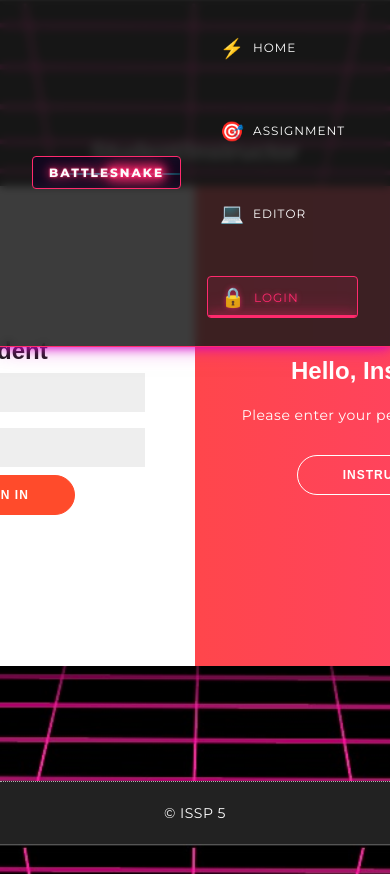
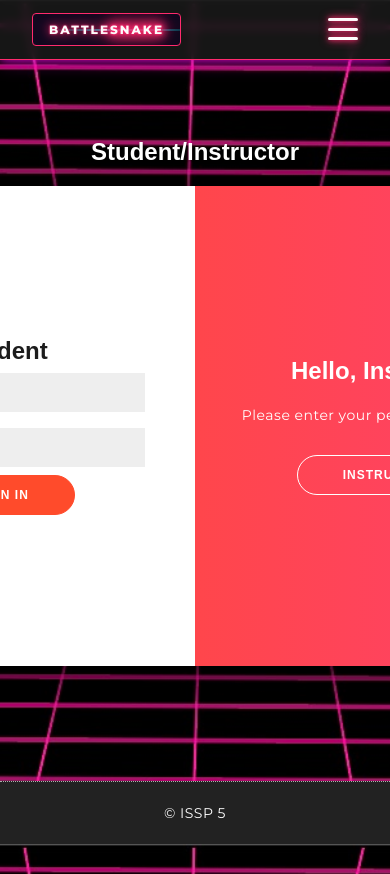
Before and after one commit to JBB0807/ISSP5-Front-End, a React (Vite) app: page /login in a window 390 px wide. Shown: the top 874 px of the page. Built offline with nearby package versions, Linux system fonts and the light colour scheme; no server answers; a web font is replaced by a local one.

Commit message:
fix navbar and hero on homepage

```diff
--- a/src/components/Hero.jsx
+++ b/src/components/Hero.jsx
@@ -1,5 +1,5 @@
 import React, { useEffect, useRef } from "react";
-import "../scss/components/Hero.scss";
+import "../scss/components/_hero.scss";
 
 function Hero() {
   const canvasRef = useRef(null);
@@ -125,6 +125,22 @@ function Hero() {
       <div className="hero-glitch-lines"></div>
 
       <div className="hero-content">
+        <div className="hero-text-container">
+          <h1 className="hero-title">
+            BATTLE<span className="hero-title-highlight">SNAKE</span>
+          </h1>
+          <p className="hero-subtitle">
+            Enter the digital arena and code your way to victory
+          </p>
+
+          <div className="hero-cta-container">
+            <button className="hero-cta">
+              <span className="hero-cta-text">START BATTLE</span>
+              <span className="hero-cta-glitch"></span>
+            </button>
+          </div>
+        </div>
+
         <div className="hero-logo-container">
           <img
             src="/images/battlesnake-neon-logo.GIF"
@@ -132,13 +148,6 @@ function Hero() {
             className="hero-logo"
           />
           <div className="hero-logo-glow"></div>
-        </div>
-
-        <div className="hero-cta-container">
-          <button className="hero-cta">
-            <span className="hero-cta-text">START BATTLE</span>
-            <span className="hero-cta-glitch"></span>
-          </button>
         </div>
       </div>
 
--- a/src/components/Navbar.jsx
+++ b/src/components/Navbar.jsx
@@ -1,12 +1,32 @@
-import React, { useState, useEffect } from "react";
+import React, { useState, useEffect, useRef } from "react";
 import "../scss/styles.scss";
 import "../scss/components/_navbar.scss";
-import { Link } from "react-router-dom";
+import { Link, useNavigate } from "react-router-dom";
 
 const Navbar = () => {
   const [glitchEffect, setGlitchEffect] = useState(false);
   const [activeLink, setActiveLink] = useState("/");
   const [user, setUser] = useState(null);
+  const [menuOpen, setMenuOpen] = useState(false);
+  const menuRef = useRef(null);
+  const navigate = useNavigate();
+
+  const handleLogout = () => {
+    // Implement client-side logout without calling the backend
+    // This clears the user state in the frontend
+    setUser(null);
+
+    // Clear any authentication cookies if they exist
+    document.cookie.split(";").forEach((cookie) => {
+      const [name] = cookie.trim().split("=");
+      document.cookie = `${name}=; expires=Thu, 01 Jan 1970 00:00:00 UTC; path=/;`;
+    });
+
+    // Redirect to home page
+    navigate("/");
+
+    console.log("Logged out successfully");
+  };
 
   useEffect(() => {
     // Set active link based on current path
@@ -17,6 +37,19 @@ const Navbar = () => {
       setGlitchEffect(true);
       setTimeout(() => setGlitchEffect(false), 200);
     }, 3000);
+
+    // Close menu when clicking outside
+    const handleClickOutside = (event) => {
+      if (
+        menuRef.current &&
+        !menuRef.current.contains(event.target) &&
+        menuOpen
+      ) {
+        setMenuOpen(false);
+      }
+    };
+
+    document.addEventListener("mousedown", handleClickOutside);
     async function fetchUser() {
       const res = await fetch("http://localhost:8080/auth/current_user", {
         credentials: "include", // very important
@@ -24,8 +57,9 @@ const Navbar = () => {
       if (res.ok) {
         console.log("User response:", res);
         const user = await res.json();
-        console.log("User:", user);
-        console.log("User display name:", user.displayName);
+        //checking user response
+        // console.log("User:", user);
+        // console.log("User display name:", user.displayName);
 
         setUser(user);
       } else {
@@ -34,16 +68,39 @@ const Navbar = () => {
     }
     fetchUser();
 
-    return () => clearInterval(glitchInterval);
+    return () => {
+      clearInterval(glitchInterval);
+      document.removeEventListener("mousedown", handleClickOutside);
+    };
   }, []);
 
+  const toggleMenu = () => {
+    setMenuOpen(!menuOpen);
+  };
+
   return (
-    <nav className={`navbar ${glitchEffect ? "navbar--glitch" : ""}`}>
+    <nav
+      className={`navbar ${glitchEffect ? "navbar--glitch" : ""} ${
+        menuOpen ? "navbar--menu-open" : ""
+      }`}
+    >
       <div className="navbar__logo">
         <div className="navbar__logo-scanner"></div>
         <span className="navbar__logo-text">
           BATTLE<span className="navbar__logo-text">SNAKE</span>
         </span>
+      </div>
+
+      <div className="navbar__hamburger" onClick={toggleMenu}>
+        <div
+          className={`navbar__hamburger-line ${menuOpen ? "active" : ""}`}
+        ></div>
+        <div
+          className={`navbar__hamburger-line ${menuOpen ? "active" : ""}`}
+        ></div>
+        <div
+          className={`navbar__hamburger-line ${menuOpen ? "active" : ""}`}
+        ></div>
       </div>
 
       {user && (
@@ -53,7 +110,10 @@ const Navbar = () => {
         </div>
       )}
 
-      <ul className="navbar__links">
+      <ul
+        className={`navbar__links ${menuOpen ? "navbar__links--open" : ""}`}
+        ref={menuRef}
+      >
         <li>
           <Link
             to="/"
@@ -105,6 +165,20 @@ const Navbar = () => {
           </Link>
         </li>
         <li>
+          {user ? (
+            <a
+              href="#"
+              onClick={(e) => {
+                e.preventDefault();
+                handleLogout();
+              }}
+              className={`navbar__link`}
+            >
+              <span className="navbar__link-icon">🔓</span>
+              <span className="navbar__link-text">LOGOUT</span>
+              <span className="navbar__link-hover"></span>
+            </a>
+          ) : (
             <Link
               to="/login"
               className={`navbar__link ${
@@ -115,6 +189,7 @@ const Navbar = () => {
               <span className="navbar__link-text">LOGIN</span>
               <span className="navbar__link-hover"></span>
             </Link>
+          )}
         </li>
       </ul>
     </nav>
@@ -123,3 +198,20 @@ const Navbar = () => {
 
 export default Navbar;
 //{user ? user.displayName : "NOTEBOOK"}
+
+//server side logout (was not working properly, so implemented client side logout)
+// const handleLogout = async () => {
+//   try {
+//     const res = await fetch("http://localhost:8080/auth/logout", {
+//       method: "GET",
+//       credentials: "include",
+//     });
+
+//     if (res.ok) {
+//       setUser(null);
+// } else {
+//   console.error("Logout failed");
+// }
+// } catch (error) {
+// console.error("Error during logout:", error);
+// }
--- a/src/scss/components/_navbar.scss
+++ b/src/scss/components/_navbar.scss
@@ -5,6 +5,9 @@ $neon-purple: #d300c5;
 $neon-yellow: #f7f500;
 $dark-bg: #0d0221;
 $cyber-black: #1a1a1a;
+
+// Breakpoints
+$mobile-breakpoint: 768px;
 
 @keyframes scanline {
   0% {
@@ -105,6 +108,29 @@ $cyber-black: #1a1a1a;
   }
 }
 
+@keyframes hamburger-pulse {
+  0% {
+    box-shadow: 0 0 5px $neon-pink, 0 0 10px $neon-pink;
+  }
+  50% {
+    box-shadow: 0 0 8px $neon-pink, 0 0 15px $neon-pink, 0 0 20px $neon-pink;
+  }
+  100% {
+    box-shadow: 0 0 5px $neon-pink, 0 0 10px $neon-pink;
+  }
+}
+
+@keyframes menu-reveal {
+  0% {
+    opacity: 0;
+    transform: translateY(-20px);
+  }
+  100% {
+    opacity: 1;
+    transform: translateY(0);
+  }
+}
+
 @keyframes neon-flicker {
   0%,
   19.999%,
@@ -156,6 +182,7 @@ $cyber-black: #1a1a1a;
   width: 100%;
   border-bottom: 1px solid $neon-pink;
   backdrop-filter: blur(5px);
+  transition: all 0.3s ease;
 
   // Glitch effect for the navbar
   &--glitch {
@@ -194,6 +221,53 @@ $cyber-black: #1a1a1a;
     }
   }
 
+  &__hamburger {
+    display: none;
+    flex-direction: column;
+    justify-content: space-between;
+    width: 30px;
+    height: 22px;
+    cursor: pointer;
+    z-index: 1001;
+    position: relative;
+
+    @media (max-width: $mobile-breakpoint) {
+      display: flex;
+    }
+
+    &-line {
+      width: 100%;
+      height: 3px;
+      background-color: white;
+      border-radius: 2px;
+      position: relative;
+      transition: all 0.3s ease;
+      box-shadow: 0 0 5px $neon-pink, 0 0 10px $neon-pink;
+
+      &.active {
+        &:nth-child(1) {
+          transform: translateY(9.5px) rotate(45deg);
+        }
+
+        &:nth-child(2) {
+          opacity: 0;
+          transform: translateX(-20px);
+        }
+
+        &:nth-child(3) {
+          transform: translateY(-9.5px) rotate(-45deg);
+        }
+      }
+    }
+
+    &:hover {
+      .navbar__hamburger-line {
+        animation: hamburger-pulse 1.5s infinite;
+        box-shadow: 0 0 10px $neon-blue, 0 0 20px $neon-blue;
+      }
+    }
+  }
+
   &__greeting {
     display: flex;
     flex-direction: column;
@@ -207,6 +281,10 @@ $cyber-black: #1a1a1a;
     left: 40%;
     transform: translateX(-50%);
     overflow: hidden;
+
+    @media (max-width: $mobile-breakpoint) {
+      display: none;
+    }
 
     &-text {
       color: $neon-blue;
@@ -241,14 +319,50 @@ $cyber-black: #1a1a1a;
     gap: 1.5rem;
     margin: 0;
     padding: 0;
+    transition: all 0.3s ease;
 
-    @media (max-width: 768px) {
+    @media (max-width: $mobile-breakpoint) {
+      position: fixed;
+      top: 0;
+      right: -100%;
+      width: 250px;
+      height: 100vh;
+      background-color: rgba($cyber-black, 0.95);
       flex-direction: column;
-      gap: 0.8rem;
+      gap: 1.5rem;
+      padding: 5rem 2rem 2rem;
+      z-index: 1000;
+      box-shadow: -5px 0 15px rgba($neon-purple, 0.5);
+      border-left: 1px solid $neon-pink;
+      backdrop-filter: blur(10px);
+      overflow-y: auto;
+      transition: right 0.4s cubic-bezier(0.77, 0.2, 0.05, 1);
+    }
+
+    &--open {
+      @media (max-width: $mobile-breakpoint) {
+        right: 0;
+
+        li {
+          animation: menu-reveal 0.5s ease forwards;
+          opacity: 0;
+
+          @for $i from 1 through 10 {
+            &:nth-child(#{$i}) {
+              animation-delay: 0.1s * $i;
+            }
+          }
+        }
+      }
     }
 
     li {
       position: relative;
+      width: 100%;
+
+      @media (max-width: $mobile-breakpoint) {
+        margin-bottom: 0.5rem;
+      }
     }
   }
 
@@ -264,6 +378,13 @@ $cyber-black: #1a1a1a;
     overflow: hidden;
     transition: all 0.3s ease;
     letter-spacing: 1px;
+
+    @media (max-width: $mobile-breakpoint) {
+      width: 100%;
+      padding: 0.8rem 1rem;
+      border: 1px solid rgba($neon-blue, 0.3);
+      margin-bottom: 0.5rem;
+    }
 
     &-icon {
       margin-right: 0.5rem;
@@ -314,4 +435,22 @@ $cyber-black: #1a1a1a;
       }
     }
   }
+
+  // Mobile menu open state
+  &--menu-open {
+    @media (max-width: $mobile-breakpoint) {
+      &::after {
+        content: "";
+        position: fixed;
+        top: 0;
+        left: 0;
+        width: 100%;
+        height: 100%;
+        background-color: rgba(0, 0, 0, 0.5);
+        z-index: 999;
+        backdrop-filter: blur(3px);
+        animation: menu-reveal 0.3s ease forwards;
+      }
+    }
+  }
 }
```
Also changed, not shown: src/scss/components/_hero.scss (renamed from src/scss/components/Hero.scss, +66 -5 lines). Lines whose indentation alone changed are shown as unchanged.
